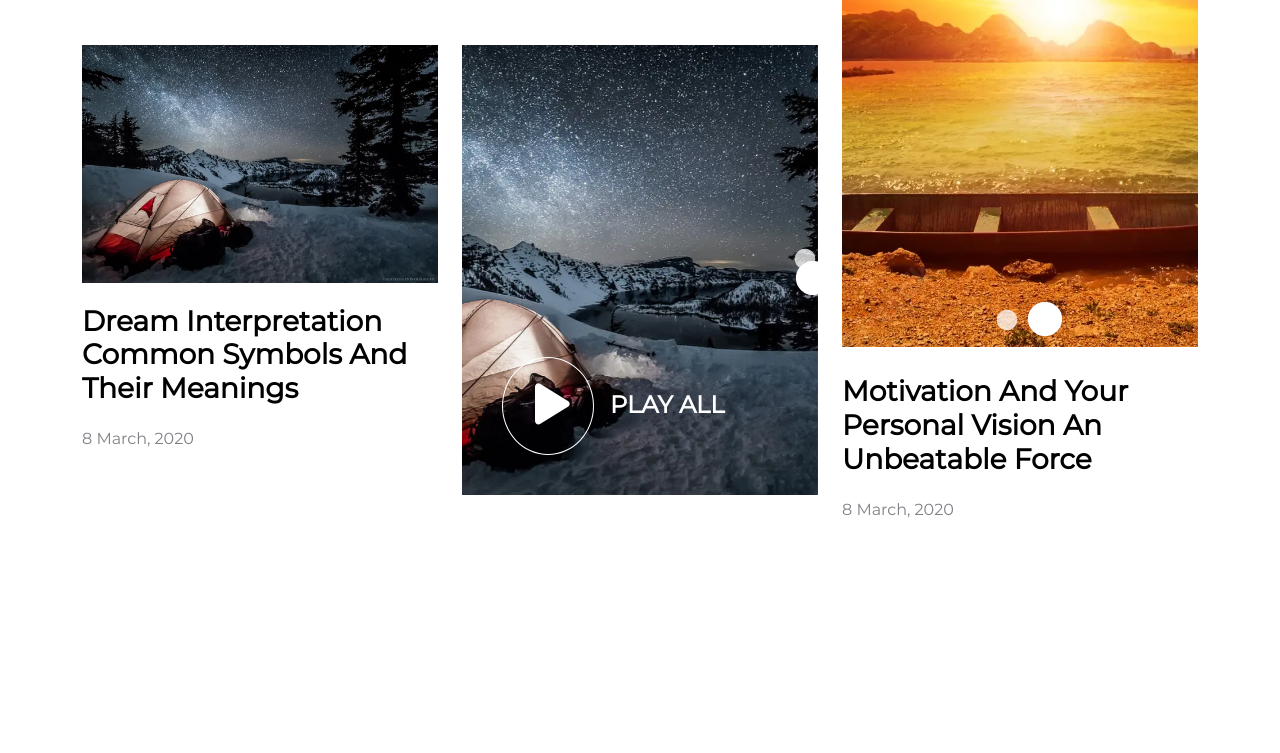
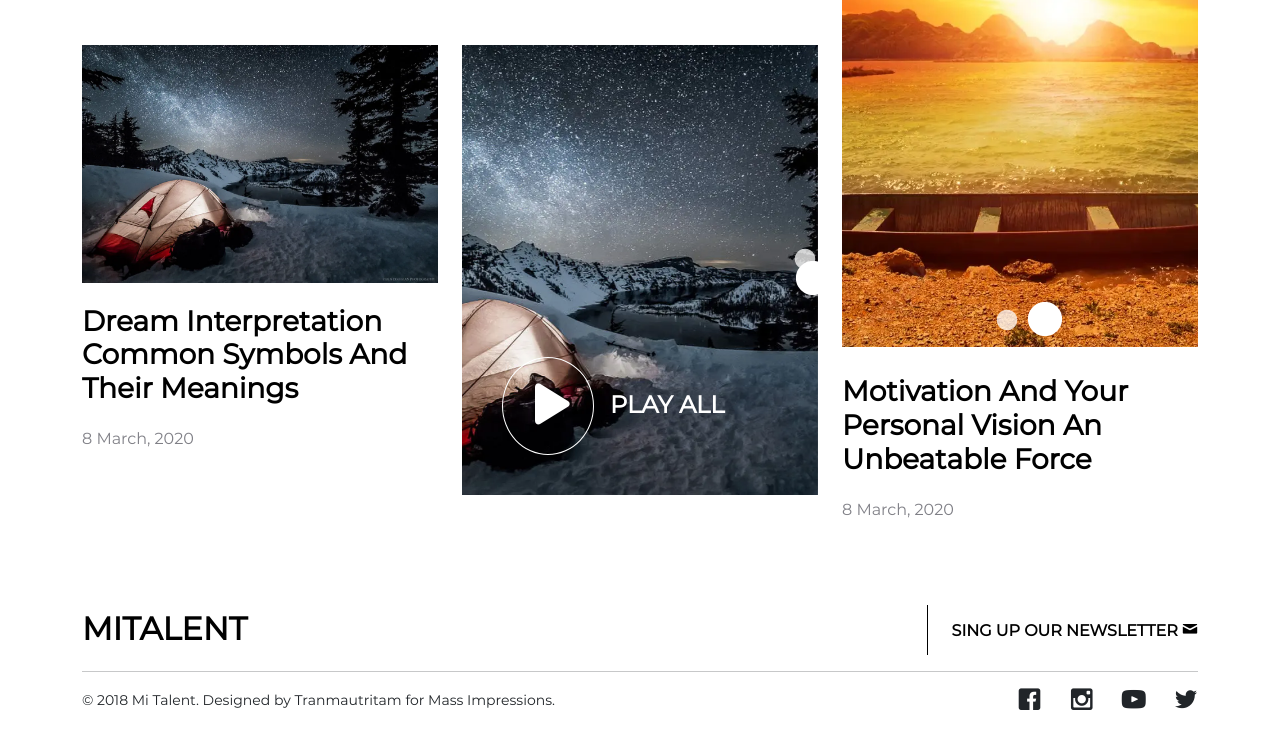
Before and after one commit to victorscdev/desafio.bloomin, a website: page index.html in a window 1280 px wide. Shown: the part 1481-2234 px from the top of the page. Before the commit the page ends 2046 px from the top, so only its background shows below. Drawn offline with Linux system fonts and the light colour scheme; files whose address does not match are found by name.

Commit message:
feat: create footer and logotipo

```diff
--- /dev/null
+++ b/assets/sass/components/_footer.scss
@@ -0,0 +1,26 @@
+#footer {
+	padding: rem(40) 0;
+	.btn-newsletter {
+		border-left: 1px solid #000000;
+		color: #000000;
+		font-size: rem(16);
+		font-weight: bold;
+		padding: rem(16) rem(0) rem(16) rem(24);
+		text-transform: uppercase;
+		text-decoration: none;
+		transition: 0.3s;
+		&:hover {
+			text-decoration: underline;
+		}
+	}
+	.social {
+		i {
+			cursor: pointer;
+			font-size: rem(24);
+			margin-right: rem(24);
+			&:last-of-type {
+				margin-right: 0;
+			}
+		}
+	}
+}
--- /dev/null
+++ b/assets/sass/components/_logotipo.scss
@@ -0,0 +1,6 @@
+.logotipo {
+	color: #000000;
+	font-size: rem(32);
+	font-weight: bold;
+	text-transform: uppercase;
+}
--- a/assets/sass/import.scss
+++ b/assets/sass/import.scss
@@ -9,7 +9,8 @@
 @import './mixins/functions';
 
 /*********************************** COMPONENTS ***********************************/
-// @import "./components/cards";
+@import './components/footer';
+@import './components/logotipo';
 
 /*********************************** SECTIONS ***********************************/
 @import './sections/latest_news';
--- a/assets/sass/sections/_people.scss
+++ b/assets/sass/sections/_people.scss
@@ -86,6 +86,7 @@
 	}
 	.btn-more {
 		background-color: #b4d3d3;
+		border-radius: 40px;
 		color: #ffffff;
 		display: block;
 		font-weight: bold;
--- a/index.html
+++ b/index.html
@@ -261,16 +261,37 @@
 				</div>
 			</section>
 
-			<!-- <footer id="footer">
+			<!------------------------ FOOTER ------------------------>
+			<footer id="footer">
 				<div class="container">
 					<div class="row">
 						<div class="col-12">
-							<h1>teste</h1>
-							<i class="icon-yelp"></i>
+							<div class="d-flex align-items-center justify-content-between">
+								<figure class="logotipo">Mitalent</figure>
+								<a class="btn-newsletter" href="#">
+									Sing up our newsletter
+									<i class="icon-mail"></i>
+								</a>
+							</div>
+							<hr />
+						</div>
+						<div class="col-12">
+							<div class="d-flex align-items-center justify-content-between">
+								<small class="copy">
+									&copy; 2018 Mi Talent. Designed by Tranmautritam for Mass
+									Impressions.
+								</small>
+								<div class="social">
+									<i class="icon-facebook"></i>
+									<i class="icon-instagram"></i>
+									<i class="icon-youtube"></i>
+									<i class="icon-twitter"></i>
+								</div>
+							</div>
 						</div>
 					</div>
 				</div>
-			</footer> -->
+			</footer>
 		</main>
 
 		<script src="/build/js/libs.min.js"></script>
```
Also changed, not shown: build/css/import.min.css, 1 other file.
